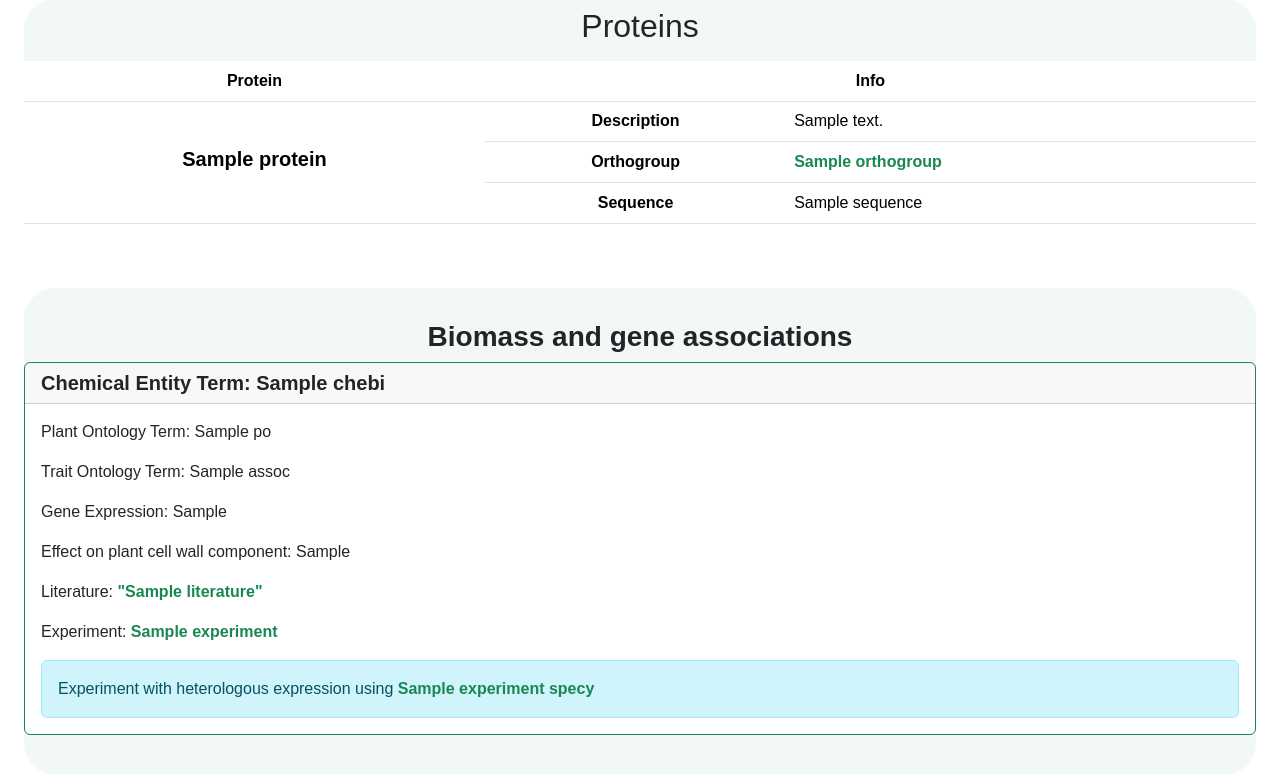
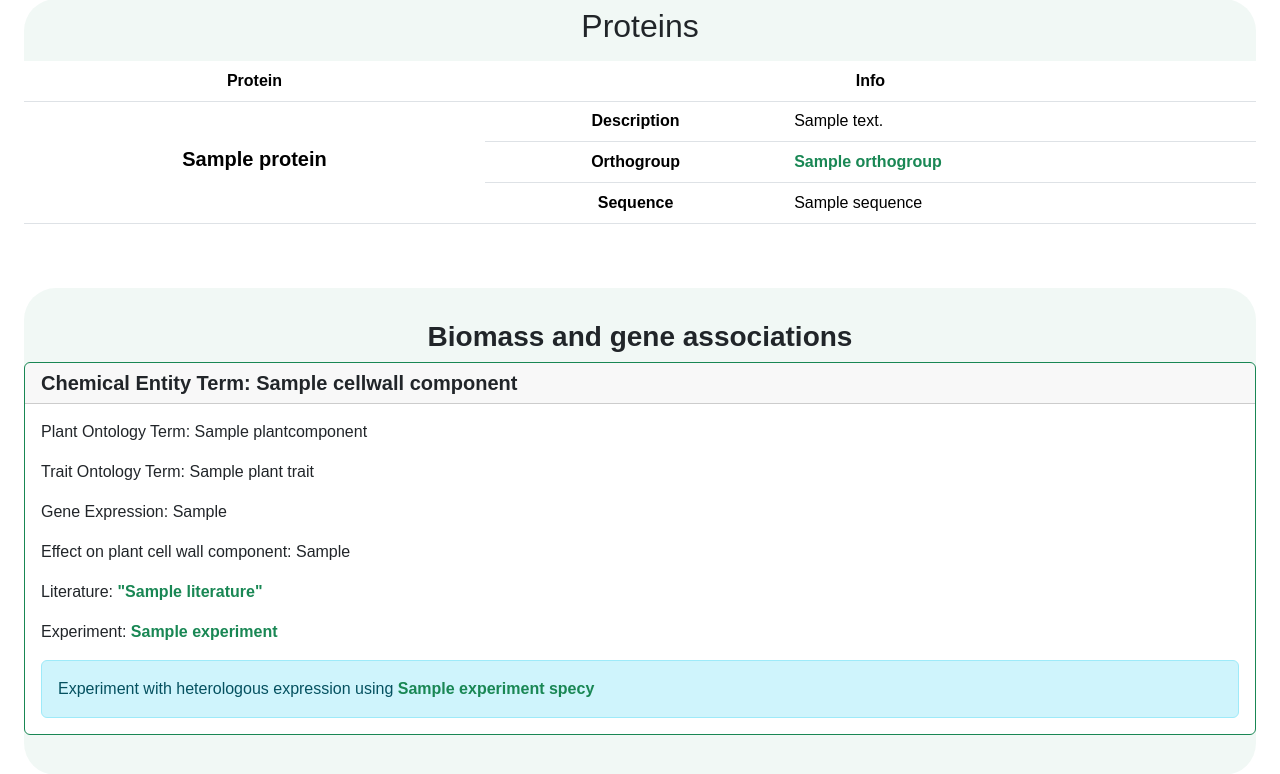
Before and after one commit to labbces/pcwkb, a Django app: template pcwkb/pcwkb_core/templates/gene/gene_page.html in a window 1280 px wide. Shown: the part 529-1303 px from the top of the page. Run offline with Django 3.2, Linux system fonts and the light colour scheme; the template is opened without the code that fills it: most values are stand-ins (such as "Sample title", 1, 10 or a date in 2020).

Commit message:
updating pages

```diff
--- a/pcwkb/pcwkb_core/models/functional_annotation/experimental/relationships/biomass_gene_experiment_assoc.py
+++ b/pcwkb/pcwkb_core/models/functional_annotation/experimental/relationships/biomass_gene_experiment_assoc.py
@@ -20,7 +20,7 @@ class BiomassGeneExperimentAssoc(models.Model):
     effect_on_plant_cell_wall_component = models.CharField("Effect on plant", max_length=100)
 
     def __str__(self):
-        return f"{self.experiment}_{self.experiment_species}_{self.to or 'N/A'}"
+        return f"{self.experiment}_{self.experiment_species}_{self.plant_trait or 'N/A'}"
 
 #uma tabela para cada categoria
 #checar o tipo
--- a/pcwkb/pcwkb_core/templates/gene/gene_page.html
+++ b/pcwkb/pcwkb_core/templates/gene/gene_page.html
@@ -92,11 +92,15 @@
         <h3 class="m-2 text-center"><strong>Biomass and gene associations</strong></h3>
         {% for assoc in assoc_list %}
         <div class="card border-success mb-3">
-            <h5 class="card-header"><strong>Chemical Entity Term: {{ assoc.chebi.chebi_name }}</strong></h5>
+            <h5 class="card-header"><strong>Chemical Entity Term: {{ assoc.cellwall_component.cellwallcomp_name }}</strong></h5>
             <div class="card-body">
-                <p class="card-text">Plant Ontology Term: {{ assoc.po.po_name }}</p>
-                {%if assoc.to_name%}
-                <p class="card-text">Trait Ontology Term: {{assoc.to_name }}</p>
+                {%if assoc.plantcomponent%}
+                  {% for pc in assoc.plantcomponent.all %}
+                    <p class="card-text">Plant Ontology Term: {{pc.name}} </p>
+                  {%endfor%}
+                {%endif%}
+                {%if assoc.plant_trait%}
+                <p class="card-text">Trait Ontology Term: {{assoc.plant_trait.name }}</p>
                 {%endif%}
                 <p class="card-text">Gene Expression: {{ assoc.gene_expression }}</p>
                 <p class="card-text">Effect on plant cell wall component: {{ assoc.effect_on_plant_cell_wall_component }}</p>
@@ -104,8 +108,8 @@
                 {% for experiment in assoc.experiment.all %}
                   <p class="card-text">Experiment: <a href="pcwkb_core/experiment_page/{{ experiment.experiment_name }}" target="_blank">{{ experiment.experiment_name }}</a></p>
                 {% endfor %}
-                {% if assoc.experiment_species != species.scientific_name %}
-                <p class="card-text alert alert-info">Experiment with heterologous expression using <a href="pcwkb_core/species_page/{{ assoc.experiment_species.species_code }}" target="_blank">{{ assoc.experiment_species.scientific_name }}</a></p>
+                {% if assoc.experiment_species.scientific_name != species.scientific_name %}
+                  <p class="card-text alert alert-info">Experiment with heterologous expression using <a href="pcwkb_core/species_page/{{ assoc.experiment_species.species_code }}" target="_blank">{{ assoc.experiment_species.scientific_name }}</a></p>
                 {%endif%}
             </div>
         </div>
--- a/pcwkb/pcwkb_core/templates/species/species_page.html
+++ b/pcwkb/pcwkb_core/templates/species/species_page.html
@@ -26,6 +26,9 @@
         {% else %}
         <h4 class="text-secondary mb-5 text-center"> Species Code: {{ species_code }} </h4>
         {% endif %}
+        {%if photosystem%}
+        <h4 class="text-secondary mb-5 text-center"> Photosystem: {{ photosystem }} </h4>
+        {%endif%}
       </div>
     </div>
   </div>
--- a/pcwkb/pcwkb_core/urls/urls.py
+++ b/pcwkb/pcwkb_core/urls/urls.py
@@ -33,7 +33,7 @@ urlpatterns = [
     path('experiments', experiment.experiment, name='experiments'),
     path('experiment_page/<str:experiment_name>', experiment.exp_page, name='experiment_page'),
     path('cellwallcomponents', cellwallcomponent.cellwallcomponent, name='cellwallcomponents'),
-    path('cellwallcomponent_page/<str:chebi_name>', cellwallcomponent.cell_wall_comp_page, name='cellwallcomponent_page'),
+    path('cellwallcomponent_page/<str:cellwallcomp_name>', cellwallcomponent.cell_wall_comp_page, name='cellwallcomponent_page'),
     path('experiment_form', data_submission.experiment_form_view, name='experiment_form'),
     path('accounts/', include('django.contrib.auth.urls')),
     path('accounts/registration', accounts.registration, name='registration'),
--- a/pcwkb/pcwkb_core/views/molecular_components/gene.py
+++ b/pcwkb/pcwkb_core/views/molecular_components/gene.py
@@ -52,7 +52,7 @@ def paginated_gene_experiment_list(request, species_id):
             associations.append({
                 'gene_id': assoc.gene.gene_id,
                 'gene_name': assoc.gene.gene_name,
-                'chebi': assoc.chebi.chebi_name if assoc.chebi else None,
+                'chebi': assoc.cellwall_component.cellwallcomp_name if assoc.cellwall_component else None,
                 'effect_on_plant_cell_wall_component': assoc.effect_on_plant_cell_wall_component,
             })
 
--- a/pcwkb/pcwkb_core/views/taxonomy/species.py
+++ b/pcwkb/pcwkb_core/views/taxonomy/species.py
@@ -23,6 +23,7 @@ def species_page(request, species_code):
     context = { 'species_code': species_code,
                 'species_id': '',
                 'scientific_name': '',
+                'photosystem': '',
                 'common_name': '',
                 'experimental_genes': {},
                 'genes_paginated': {},
@@ -45,6 +46,7 @@ def species_page(request, species_code):
 
     context['common_name'] = Species.objects.get(species_code=species_code).common_name
     context['scientific_name'] = Species.objects.get(species_code=species_code).scientific_name
+    context['photosystem'] = Species.objects.get(species_code=species_code).photosystem
 
     name=context['scientific_name'].replace(" ","_")
 
```
Also changed, not shown: pcwkb/pcwkb_core/templates/cellwallcomponents.html (+5 -5 lines), pcwkb/pcwkb_core/templates/relationships/cell_wall_component.html (+4 -4 lines), pcwkb/pcwkb_core/views/cellwallcomponent/cellwallcomponent.py (+8 -8 lines).
